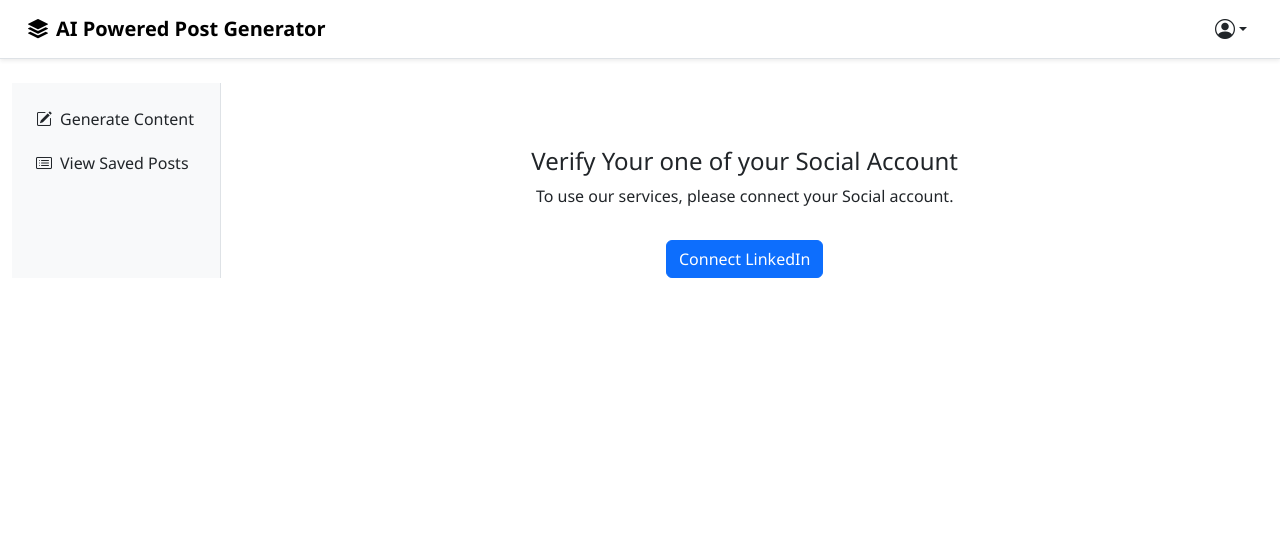
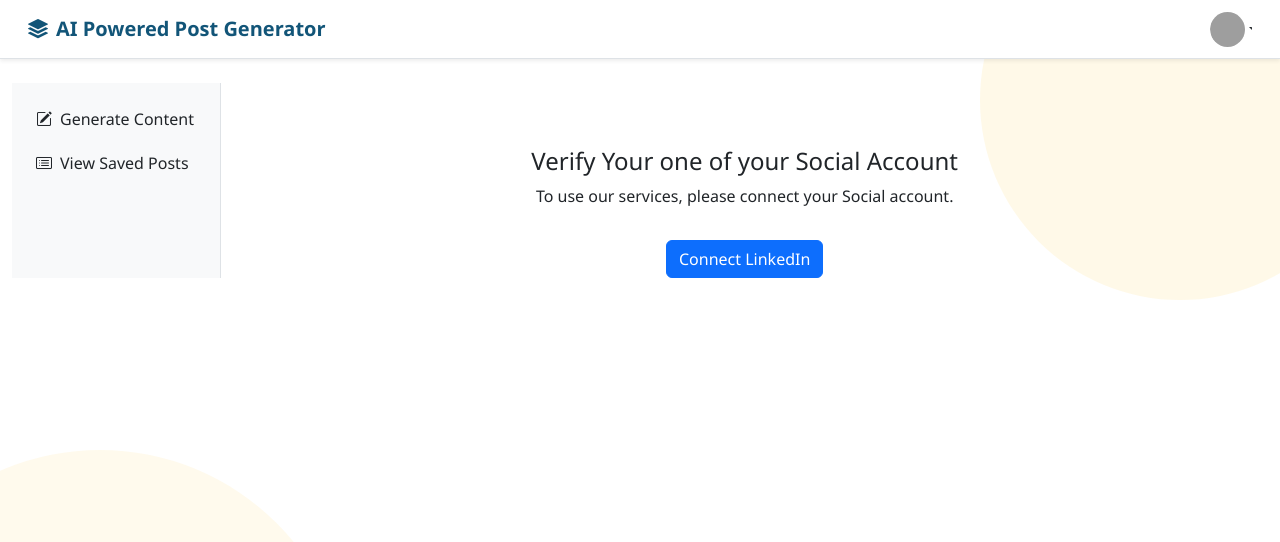
Before and after one commit to idileepbaghel/post-schedular, a Flask app: page /verify_social in a window 1280 px wide. Shown: the top 542 px of the page. Run offline with Flask 3, Linux system fonts and the light colour scheme; the visitor is signed in with stand-in values (Sample User, id 1); data that the repository does not hold is empty; some libraries are stand-ins or nearby versions; grey boxes are pictures that could not be loaded.

Commit message:
header color edit

```diff
--- a/app.py
+++ b/app.py
@@ -298,6 +298,10 @@
         user_sub = profile_data.get("sub")
         user_name = profile_data.get("name", "LinkedIn User")
         user_email = profile_data.get("email", "")
+        user_pic = profile_data.get("picture", "")
+
+
+        session['user_pic'] = user_pic
 
         if not user_sub:
             print("[ERROR] Missing user_sub in LinkedIn profile.")
@@ -567,7 +571,6 @@
 # ================================
 # MAIN CONTENT GENERATION ROUTES
 # ================================
-
 @app.route('/', methods=['GET', 'POST'])
 @login_required
 def generate_text():
@@ -740,7 +743,6 @@
 # ================================
 # SCHEDULED POSTS MANAGEMENT
 # ================================
-
 @app.route('/add_post', methods=['GET', 'POST'])
 @login_required
 def add_post():
@@ -782,6 +784,7 @@
 os.makedirs(UPLOAD_FOLDER, exist_ok=True)
 
 @app.route('/save_schedule', methods=['POST'])
+@login_required
 def save_schedule():
     print("\n=== [DEBUG] /save_schedule ROUTE CALLED ===")
     print(f"[DEBUG] Session keys: {list(session.keys())}")
@@ -874,6 +877,8 @@
 def view_posts():
 
     auth_urn = session.get('linkedin_user_urn')
+    user_pic = session.get('user_pic')
+    print(f"[DEBUG] User picture URL set in session: {user_pic}")
 
     cur = mysql.connection.cursor()
     cur.execute("SELECT * FROM scheduled_posts WHERE author_urn = %s", (auth_urn,))
@@ -886,7 +891,7 @@
         post["display_date"] = post_date
         all_posts.append(post)
 
-    return render_template("view_posts.html", all_posts=all_posts)
+    return render_template("view_posts.html", all_posts=all_posts, user_pic=user_pic)
 
 # -------------------------------
 # ROUTE: Update existing post
@@ -923,7 +928,6 @@
         return redirect(url_for('view_posts'))
 
     return render_template('update_post.html', post=post)
-
 
 @app.route('/post_to_linkedin', methods=['POST'])
 def post_to_linkedin():
@@ -1097,7 +1101,6 @@
 
     return redirect(url_for('generate_text'))
 
-
 @app.route('/generate_image', methods=['POST','GET'])
 def generate_image():
     prompt = request.form.get('prompt', "").strip()
--- a/templates/base.html
+++ b/templates/base.html
@@ -20,6 +20,38 @@
   <!-- Custom CSS -->
   <link rel="stylesheet" href="{{ url_for('static', filename='css/style.css') }}">
   <!-- <link rel="stylesheet" href="{{ url_for('static', filename='css/index.css') }}"> -->
+
+  <style>
+      body::before {
+    content: '';
+    position: fixed;
+    top: -100px;
+    right: -100px;
+    width: 400px;
+    height: 400px;
+    background: #FEC320;
+    opacity: 0.1;
+    border-radius: 50%;
+    z-index: 0;
+  }
+
+  body::after {
+    content: '';
+    position: fixed;
+    bottom: -150px;
+    left: -150px;
+    width: 500px;
+    height: 500px;
+    background: #FEC320;
+    opacity: 0.08;
+    border-radius: 50%;
+    z-index: 0;
+  }
+
+  .fw-bold {
+    color: #125578;
+  }
+  </style>
 </head>
 <body class="bg-white text-dark">
 
@@ -31,12 +63,15 @@
       </span>
 
       <div class="ms-auto dropdown">
-        <button class="btn dropdown-toggle d-flex align-items-center"
-                id="profileDropdown"
-                data-bs-toggle="dropdown"
-                aria-expanded="false"
-                style="width: 42px; height: 42px; justify-content: center;">
-          <i class="bi bi-person-circle fs-5"></i>
+        <button class="btn dropdown-toggle d-flex align-items-center p-0 border-0 bg-transparent ms-3"
+          id="profileDropdown" data-bs-toggle="dropdown" aria-expanded="false"
+          style="width: 42px; height: 42px; border-radius: 50%; overflow: hidden;">
+          {% if session.get('user_pic') %}
+          <img src="{{ session['user_pic'] }}" alt="Profile"
+            style="width: 35px; height: 35px; border-radius: 50%; object-fit: cover;">
+          {% else %}
+          <i class="bi bi-person-circle fs-5 text-secondary"></i>
+          {% endif %}
         </button>
         <ul class="dropdown-menu dropdown-menu-end shadow-sm" aria-labelledby="profileDropdown">
           <li>
--- a/templates/text_generation.html
+++ b/templates/text_generation.html
@@ -2,7 +2,6 @@
 {% block content %}
 
 <style>
-  /* Decorative circles inspired by LearnTrail */
   body::before {
     content: '';
     position: fixed;
@@ -213,10 +212,6 @@
     box-shadow: 0 8px 30px rgba(0, 0, 0, 0.3);
     position: relative;
     z-index: 1;
-  }
-
-  .fw-bold {
-    color: #125578;
   }
 
   label.fw-semibold {
--- a/templates/view_posts.html
+++ b/templates/view_posts.html
@@ -325,9 +325,9 @@
   <div class="modal-dialog modal-dialog-centered modal-lg" role="document">
     <div class="modal-content linkedin-card">
       <div class="linkedin-card-header">
-        <img src="https://cdn-icons-png.flaticon.com/512/847/847969.png" class="linkedin-avatar" alt="User Avatar">
+        <img src="{{ session.get('user_pic', 'https://cdn-icons-png.flaticon.com/512/847/847969.png') }}" class="linkedin-avatar" alt="User Avatar">
         <div>
-          <h6 class="mb-0">{{ session.get('user_name', 'You') }}</h6>
+          <h6 class="mb-0">{{ session.get('linkedin_user', 'You') }}</h6>
           <small class="text-muted">Student @ University of Lucknow · Now · 🌐</small>
         </div>
       </div>
```
